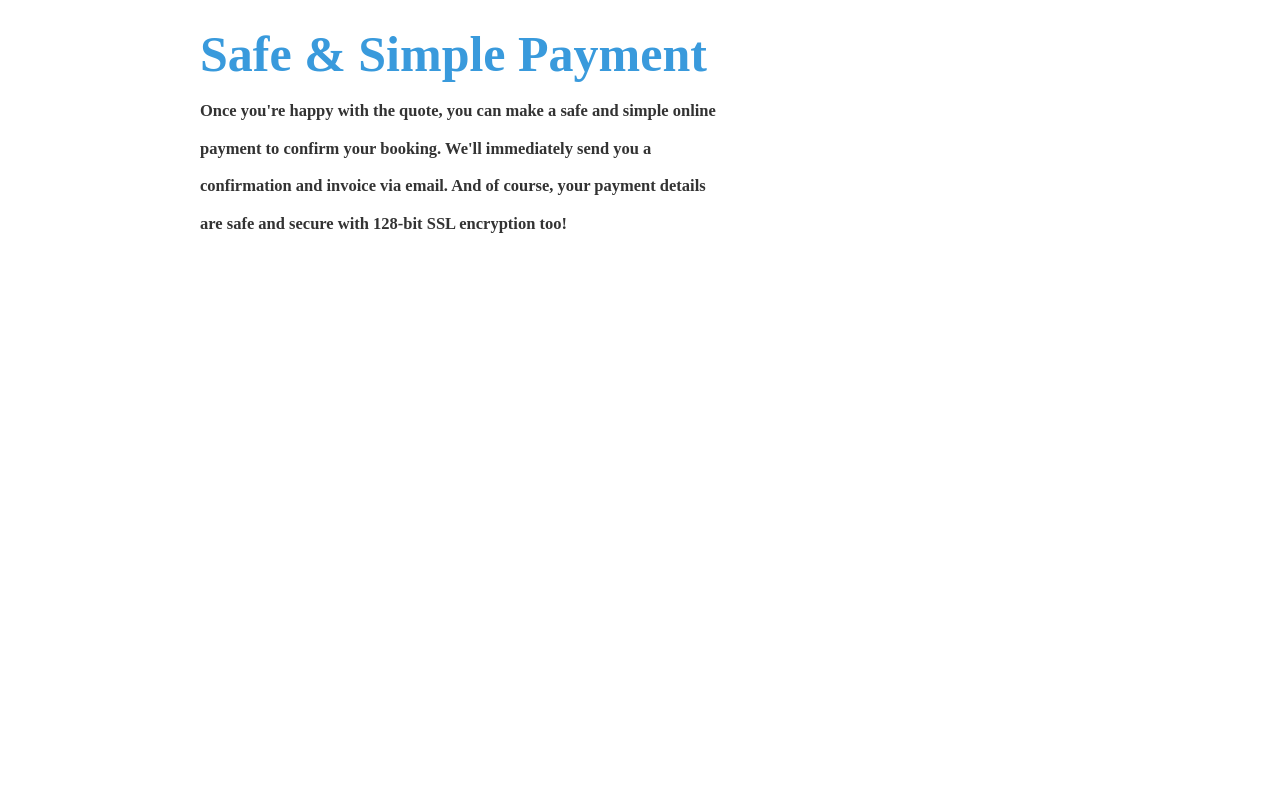
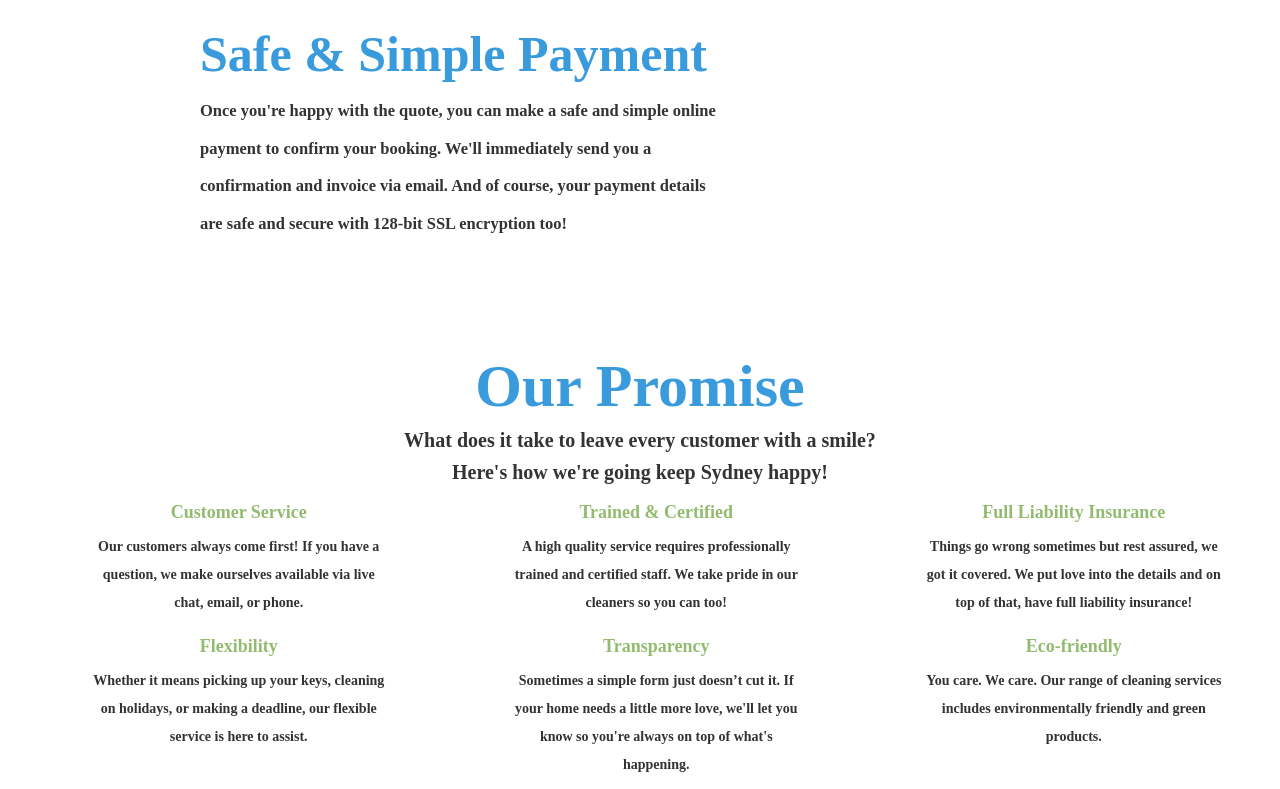
Before and after one commit to unakame/leccion-34-maquetado, a plain HTML site: page index.html in a window 1280 px wide. Shown: the part 1005-1794 px from the top of the page. Before the commit the page ends 1258 px from the top, so only its background shows below. Drawn offline with nearby package versions, Linux system fonts and the light colour scheme; a web font is replaced by a local one.

Commit message:
another section

```diff
--- a/index.html
+++ b/index.html
@@ -72,6 +72,55 @@ live chat, email, or phone.</h5>
         </div>
       </div>
     </div>
+  </section><br><br><br><br>
+  <section>
+    <div class="row">
+      <div class="col-xs-12 text-center">
+        <h1 class="section-3">Our Promise</h1>
+        <h5 class="section-3-">What does it take to leave every customer with a smile?</h5>
+        <h5 class="section-3-">Here's how we're going keep Sydney happy!</h5>
+      </div>
+    </div>
+    <div class="row">
+      <div class="col-xs-3 box">
+        <span></span>
+        <h4 class="section-4">Customer Service</h4>
+        <h5 class="section-4-">Our customers always come first! If you have a question, we make ourselves available via
+live chat, email, or phone.</h5>
+      </div>
+      <div class="col-xs-3 box">
+        <span></span>
+        <h4 class="section-4">Trained &amp; Certified</h4>
+        <h5 class="section-4-">A high quality service requires professionally
+trained and certified staff. We take pride in our cleaners so you can too!</h5>
+      </div>
+      <div class="col-xs-3 box">
+        <span></span>
+        <h4 class="section-4">Full Liability Insurance</h4>
+        <h5 class="section-4-">Things go wrong sometimes but rest assured,
+we got it covered. We put love into the details and on top of that, have full liability insurance!</h5>
+      </div>
+    </div>
+    <div class="row">
+      <div class="col-xs-3 box">
+        <span></span>
+        <h4 class="section-4">Flexibility</h4>
+        <h5 class="section-4-">Whether it means picking up your keys,
+cleaning on holidays, or making a deadline, our flexible service is here to assist.</h5>
+      </div>
+      <div class="col-xs-3 box">
+        <span></span>
+        <h4 class="section-4">Transparency</h4>
+        <h5 class="section-4-">Sometimes a simple form just doesn’t cut it. If your home needs a little more love, we'll let you know so you're always on top of what's happening.</h5>
+      </div>
+      <div class="col-xs-3 box">
+        <span></span>
+        <h4 class="section-4">Eco-friendly</h4>
+        <h5 class="section-4-">You care. We care. Our range of cleaning
+services includes environmentally friendly
+and green products.</h5>
+      </div>
+    </div>
   </section>
   <script src="https://ajax.googleapis.com/ajax/libs/jquery/1.11.0/jquery.min.js"></script>
   <script src="js/bootstrap.min.js"></script>
--- a/main.css
+++ b/main.css
@@ -112,3 +112,34 @@ h3{
  line-height: 230%;
  font-size: 16.5px;
 }
+
+.section-3{
+  font-family: "proxima-nova-soft";
+  font-weight: bold;
+  color: #399ADC;
+  font-size: 60px;
+}
+
+.section-3-{
+  font-family: "proxima-nova-soft";
+  font-weight: bold;
+  font-size: 20px;
+}
+
+.section-4{
+  color: #93BB70;
+  font-family: "proxima-nova-soft";
+  font-weight: bold;
+  text-align: center;
+}
+
+.section-4-{
+  font-family: "proxima-nova-soft";
+  font-weight: bold;
+  line-height: 200%;
+  text-align: center;
+}
+
+.box{
+  margin-left: 90px;
+}
```
